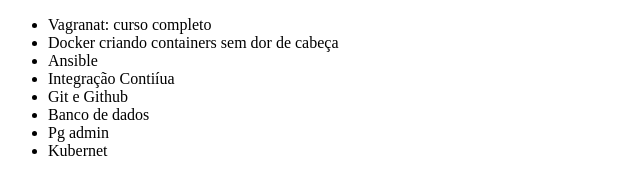
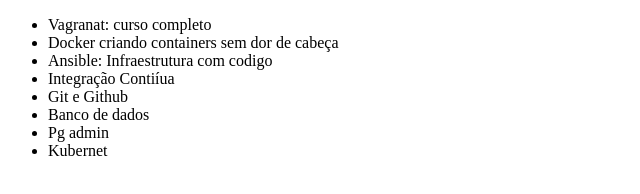
Before and after one commit to leandromarcon/git-e-github, a plain HTML site: page index.html in a window 1280 px wide. Shown: the whole page, without its empty margins (0-640 px from the left). Drawn offline with Linux system fonts and the light colour scheme.

Commit message:
Alterando nome do curso Ansible

```diff
--- a/index.html
+++ b/index.html
@@ -8,7 +8,7 @@
         <ul>
             <li>Vagranat: curso completo</li>
             <li>Docker criando containers sem dor de cabeça</li>
-            <li>Ansible</li>
+            <li>Ansible: Infraestrutura com codigo</li>
             <li>Integração Contiíua</li>
             <li>Git e Github</li>
             <li>Banco de dados</li>
```
